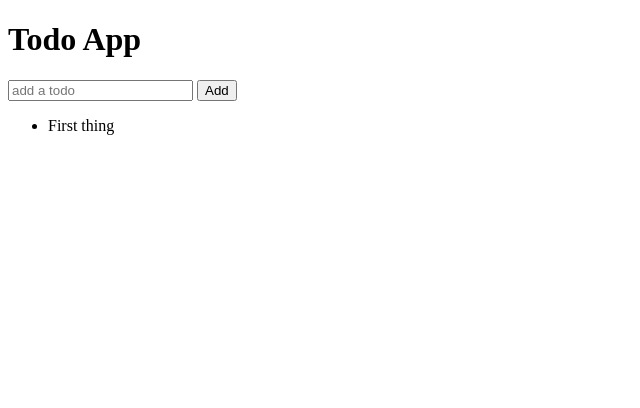
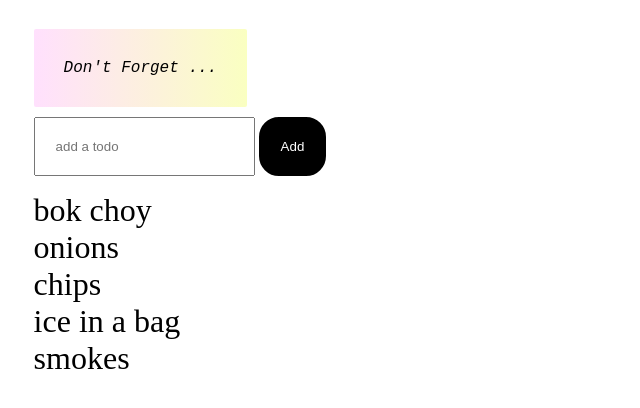
Before and after one commit to shrmcl/js-demo-todo, a plain HTML site: page index.html in a window 1280 px wide. Shown: the whole page, without its empty margins (0-640 px from the left). Drawn offline with Linux system fonts and the light colour scheme; a web font is replaced by a local one.

Commit message:
added some styling

```diff
--- a/app.js
+++ b/app.js
@@ -25,8 +25,8 @@ form.addEventListener('submit', (evt) => {
     items.forEach(el => el.addEventListener('click', (evt) => {
         // console.log('this event target', evt.target);
         // evt.target.remove();
-        evt.target.style.color = 'green';
-        evt.target.style.textDecoration = 'line-through';
+        evt.target.style.color = 'rgba(0,0,0,0.2)';
+        // evt.target.style.textDecoration = 'line-through';
     }))
 
     input.value = '';
--- a/index.html
+++ b/index.html
@@ -6,16 +6,59 @@
     <meta charset="UTF-8">
     <meta http-equiv="X-UA-Compatible" content="IE=edge">
     <meta name="viewport" content="width=device-width, initial-scale=1.0">
-    <title>Todo Redo</title>
+    <link rel="preconnect" href="https://fonts.googleapis.com"><link rel="preconnect" href="https://fonts.gstatic.com" crossorigin><link href="https://fonts.googleapis.com/css2?family=Joan&display=swap" rel="stylesheet">
+    <style>
+        @import url('https://fonts.googleapis.com/css2?family=Joan&display=swap');
+        body {
+            font-family: 'Joan', serif;
+            padding: 10px 2%;
+        }
+        form {
+            margin: 0 auto;
+        }
+        li {
+            font-size: 2rem;
+        }
+        h1 {
+            display: inline-block;
+            padding: 30px;
+            border-radius: 2px;
+            font-family: monospace;
+            font-weight: normal;
+            font-style: italic;
+            font-size: 1rem;
+            background: rgb(2,0,36);
+            background: linear-gradient(90deg, rgba(2,0,36,1) 0%, rgba(197,235,255,1) 0%, rgba(255,224,253,1) 0%, rgba(250,255,193,1) 100%);
+        }
+        ul {
+         list-style: none;
+         padding-left: 0;
+        }
+        #newTodo {
+            padding: 20px;
+        }
+        #submission {
+            padding: 20px;
+            background-color: black;
+            border: 2px solid black;
+            border-radius: 20px;
+            color: white
+        }
+    </style>
+    <title>Todo App</title>
 
 </head>
 <body>
-    <h1>Todo App</h1>
+    <h1>Don't Forget ...</h1>
     <form action="" id="todoForm">
         <input type="text" placeholder="add a todo" id="newTodo">
         <button type="submit" id="submission">Add</button>
         <ul id="list">
-            <li>First thing</li>
+            <li>bok choy</li>
+            <li>onions</li>
+            <li>chips</li>
+            <li>ice in a bag</li>
+            <li>smokes</li>
         </ul>
     </form>
 
```
